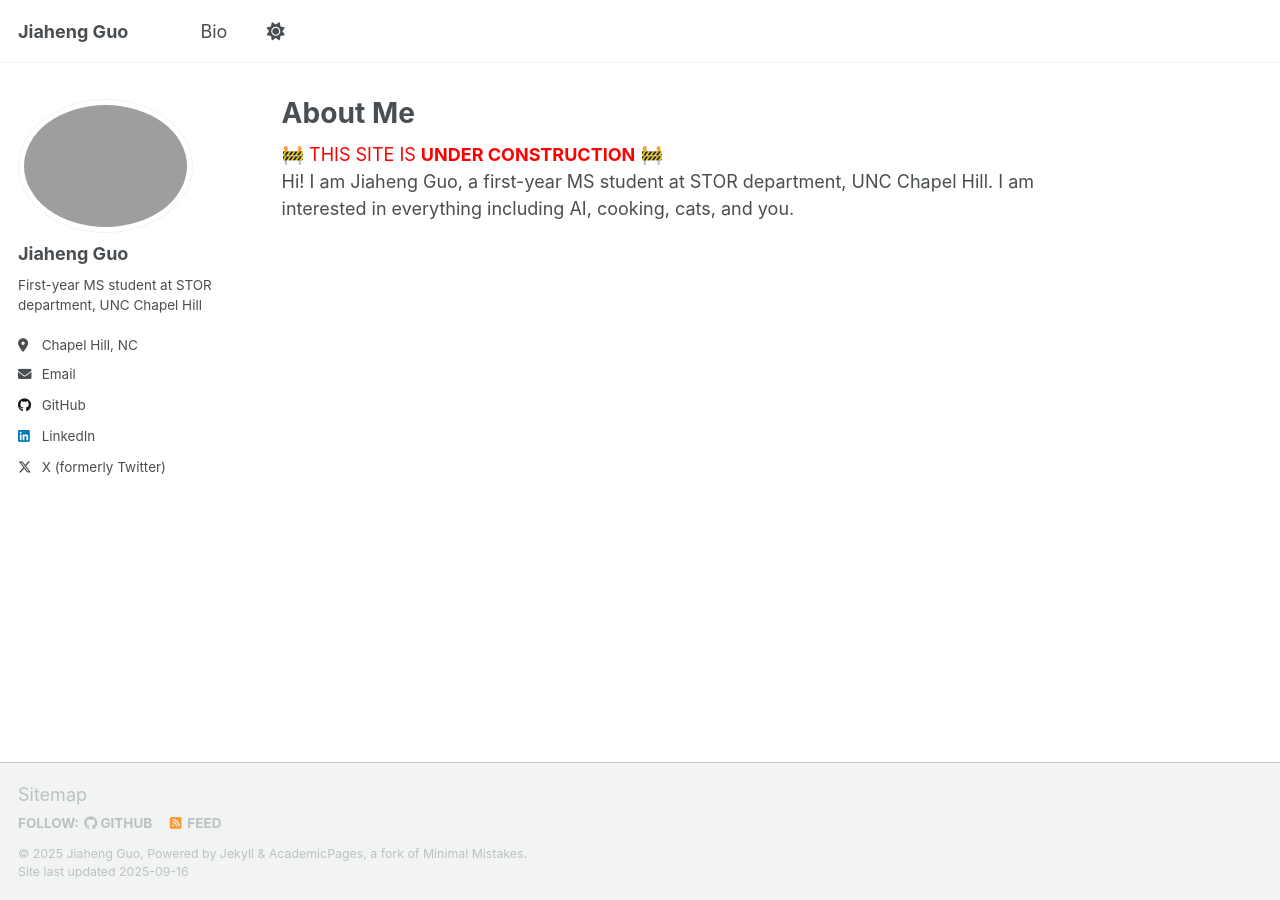
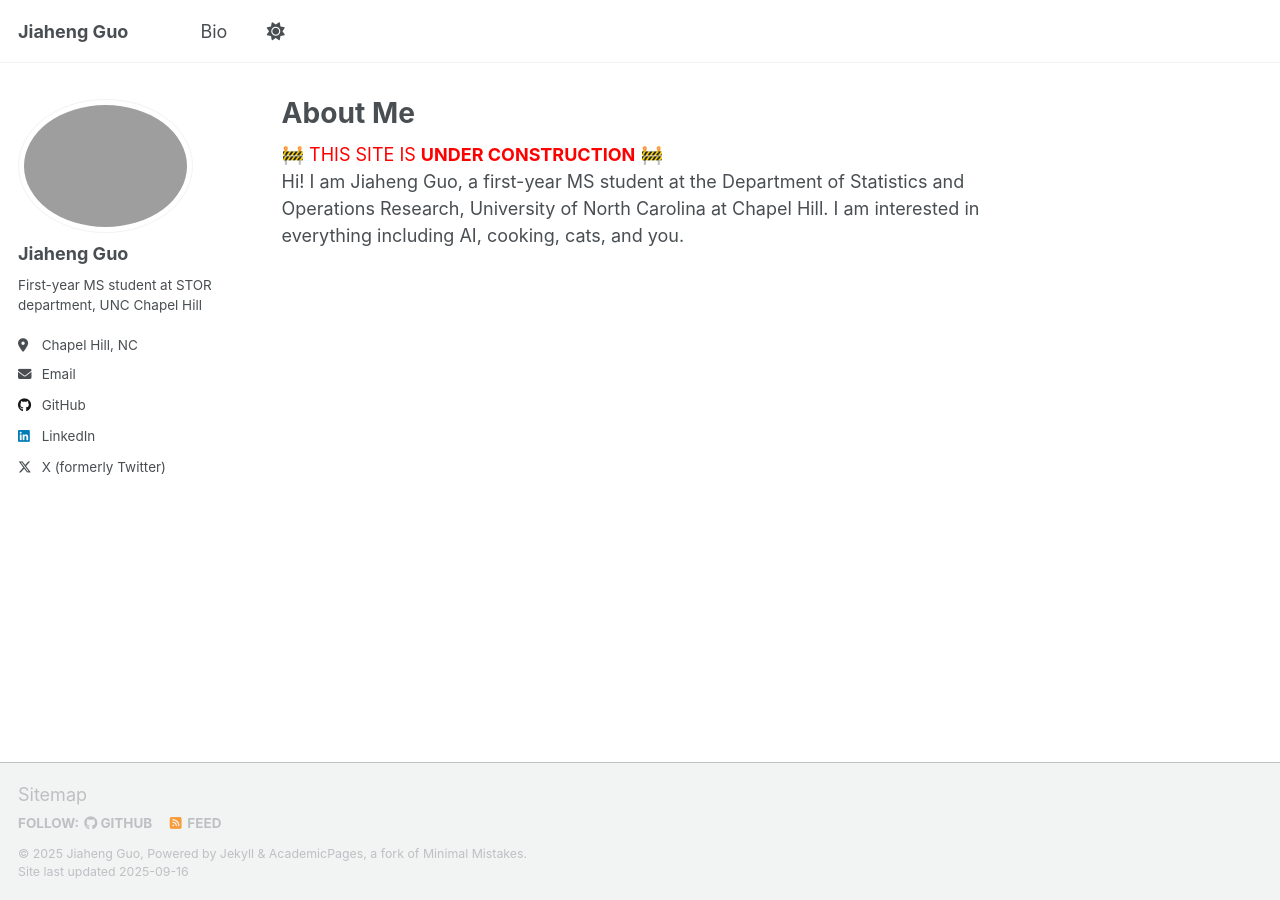
Before and after one commit to jiaheng-guo/jiaheng-guo.github.io, a Jekyll site: the page built from _pages/about.md, in a window 1280 px wide. Built offline with Jekyll 4.4.1, drawn with Linux system fonts in a browser that asks for light colours; a script that is not in the unit is left out.

Commit message:
regular update

```diff
--- a/_pages/about.md
+++ b/_pages/about.md
@@ -9,7 +9,7 @@ redirect_from:
 
 <font color="red">🚧 THIS SITE IS <b>UNDER CONSTRUCTION</b> 🚧</font>
 
-Hi! I am Jiaheng Guo, a first-year MS student at STOR department, UNC Chapel Hill. I am interested in everything including AI, cooking, cats, and you.
+Hi! I am Jiaheng Guo, a first-year MS student at the Department of Statistics and Operations Research, University of North Carolina at Chapel Hill. I am interested in everything including AI, cooking, cats, and you.
 
 <!-- This is the front page of a website that is powered by the [Academic Pages template](https://github.com/academicpages/academicpages.github.io) and hosted on GitHub pages. [GitHub pages](https://pages.github.com) is a free service in which websites are built and hosted from code and data stored in a GitHub repository, automatically updating when a new commit is made to the repository. This template was forked from the [Minimal Mistakes Jekyll Theme](https://mmistakes.github.io/minimal-mistakes/) created by Michael Rose, and then extended to support the kinds of content that academics have: publications, talks, teaching, a portfolio, blog posts, and a dynamically-generated CV. Incidentally, these same features make it a great template for anyone that needs to show off a professional template!
 
```
